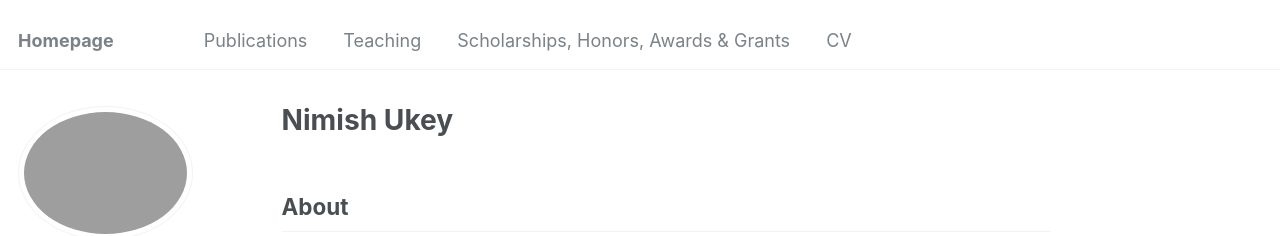
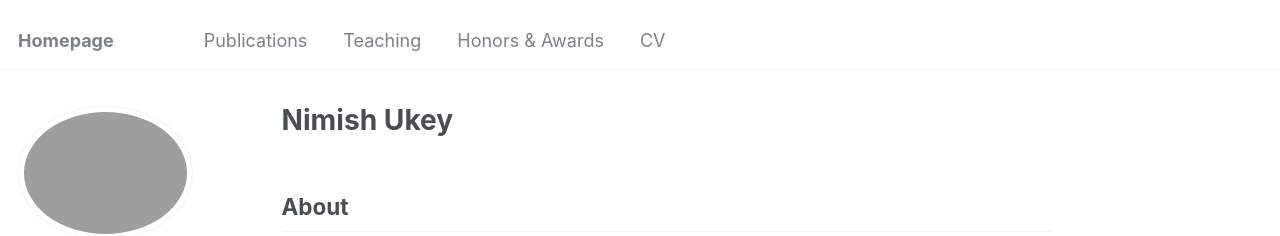
Before and after one commit to nimishukey/nimishukey.github.io, a Jekyll site: the page built from _pages/about.md, in a window 1280 px wide. Shown: the top 236 px of the page. Built offline with Jekyll 4.4.1, drawn with Linux system fonts in a browser that asks for light colours; some web fonts are replaced.

Commit message:
Update navigation.yml

```diff
--- a/_data/navigation.yml
+++ b/_data/navigation.yml
@@ -9,7 +9,7 @@ main:
   - title: "Teaching"
     url: /teaching/
 
-  - title: "Scholarships, Honors, Awards & Grants"
+  - title: "Honors & Awards"
     url: /#honors & awards
 
 #  - title: "Portfolio"
```
